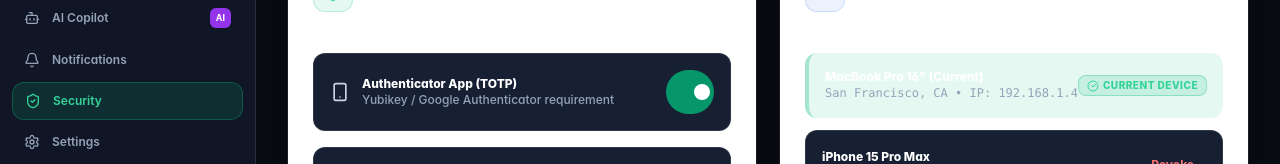
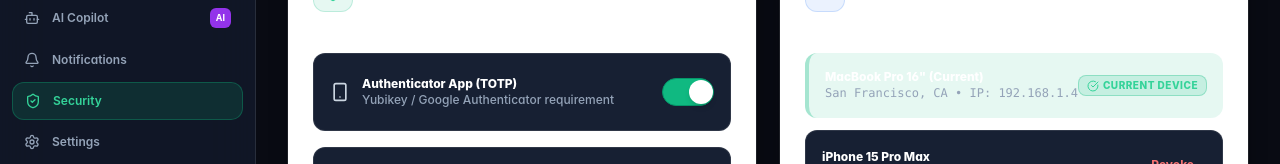
Before and after one commit to asparagam/alphavest, a React (Vite) app: page /security in a window 1280 px wide. Shown: the part 351-515 px from the top of the page. Built offline with nearby package versions, Linux system fonts and the light colour scheme.

Commit message:
Refine Security Toggle Switch component: Enterprise 52x28px track, 24px thumb, WCAG 2.2 AA focus ring

```diff
--- /dev/null
+++ b/src/components/ui/Toggle.tsx
@@ -0,0 +1,56 @@
+import React from 'react';
+import { clsx } from 'clsx';
+
+export interface ToggleProps {
+  checked: boolean;
+  onChange: (checked: boolean) => void;
+  disabled?: boolean;
+  label: string;
+  className?: string;
+}
+
+export const Toggle: React.FC<ToggleProps> = ({
+  checked,
+  onChange,
+  disabled = false,
+  label,
+  className,
+}) => {
+  const handleKeyDown = (e: React.KeyboardEvent<HTMLButtonElement>) => {
+    if (e.key === ' ' || e.key === 'Enter') {
+      e.preventDefault();
+      if (!disabled) onChange(!checked);
+    }
+  };
+
+  return (
+    <div className={clsx('inline-flex items-center justify-center min-h-[44px] min-w-[44px]', className)}>
+      <button
+        type="button"
+        role="switch"
+        aria-checked={checked}
+        aria-label={label}
+        disabled={disabled}
+        onClick={() => !disabled && onChange(!checked)}
+        onKeyDown={handleKeyDown}
+        className={clsx(
+          'w-[52px] h-[28px] rounded-full p-[2px] border transition-colors duration-200 flex items-center select-none active:scale-[0.98]',
+          'focus-visible:outline-none focus-visible:ring-2 focus-visible:ring-purple-500 focus-visible:ring-offset-2 dark:focus-visible:ring-offset-dark-card',
+          disabled
+            ? 'opacity-60 cursor-not-allowed bg-slate-200 border-slate-300 dark:bg-slate-800 dark:border-slate-700'
+            : checked
+            ? 'bg-emerald-500 border-emerald-600 hover:bg-emerald-600 dark:bg-emerald-500 dark:border-emerald-600 cursor-pointer'
+            : 'bg-slate-300 border-slate-400 hover:bg-slate-400 dark:bg-slate-700 dark:border-slate-600 dark:hover:bg-slate-600 cursor-pointer'
+        )}
+      >
+        <div
+          className={clsx(
+            'w-6 h-6 rounded-full bg-white shadow-md transition-transform duration-200 ease-in-out transform flex-shrink-0',
+            disabled ? 'bg-slate-300 dark:bg-slate-600' : '',
+            checked ? 'translate-x-[24px]' : 'translate-x-0'
+          )}
+        />
+      </button>
+    </div>
+  );
+};
--- a/src/pages/Security.tsx
+++ b/src/pages/Security.tsx
@@ -2,6 +2,7 @@ import React from 'react';
 import { Card, CardHeader, CardTitle } from '../components/ui/Card';
 import { Button } from '../components/ui/Button';
 import { Badge } from '../components/ui/Badge';
+import { Toggle } from '../components/ui/Toggle';
 import { usePortfolio } from '../context/PortfolioContext';
 import { useNotifications } from '../context/NotificationContext';
 import { ShieldCheck, Lock, Smartphone, Key, AlertOctagon, Laptop } from 'lucide-react';
@@ -10,8 +11,8 @@ export const Security: React.FC = () => {
   const { user, updateUserProfile } = usePortfolio();
   const { addToast } = useNotifications();
 
-  const toggle2FA = () => {
-    updateUserProfile({ twoFactorEnabled: !user.twoFactorEnabled });
+  const toggle2FA = (checked: boolean) => {
+    updateUserProfile({ twoFactorEnabled: checked });
   };
 
   const handleRevokeSession = (deviceName: string) => {
@@ -60,18 +61,11 @@ export const Security: React.FC = () => {
                   <p className="type-caption text-slate-700 dark:text-slate-400 font-medium">Yubikey / Google Authenticator requirement</p>
                 </div>
               </div>
-              <button
-                onClick={toggle2FA}
-                className={`w-12 h-6 rounded-full transition-colors p-1 cursor-pointer focus-visible:ring-2 focus-visible:ring-brand-500 min-h-[44px] min-w-[44px] flex items-center ${
-                  user.twoFactorEnabled ? 'bg-emerald-600' : 'bg-slate-300 dark:bg-slate-700'
-                }`}
-                aria-pressed={user.twoFactorEnabled}
-                aria-label="Toggle Authenticator App 2FA"
-              >
-                <div className={`w-4 h-4 rounded-full bg-white transition-transform ${
-                  user.twoFactorEnabled ? 'translate-x-6' : 'translate-x-0'
-                }`} />
-              </button>
+              <Toggle
+                checked={user.twoFactorEnabled}
+                onChange={toggle2FA}
+                label="Toggle Authenticator App 2FA"
+              />
             </div>
 
             {/* Biometric Touch / Face ID Card */}
--- a/src/pages/Settings.tsx
+++ b/src/pages/Settings.tsx
@@ -1,5 +1,6 @@
 import React from 'react';
 import { Card, CardHeader, CardTitle } from '../components/ui/Card';
+import { Toggle } from '../components/ui/Toggle';
 import { usePortfolio } from '../context/PortfolioContext';
 import { useTheme } from '../context/ThemeContext';
 import { Sun, Moon, DollarSign, Sliders, Bot } from 'lucide-react';
@@ -123,18 +124,11 @@ export const Settings: React.FC = () => {
 
             <div className="flex items-center justify-between p-3.5 rounded-xl bg-slate-50 border border-slate-200 dark:bg-dark-surface2 dark:border-white/10">
               <span className="text-xs font-extrabold text-slate-900 dark:text-slate-200">Automated Rebalancing</span>
-              <button
-                onClick={() => updateUserProfile({ autoRebalance: !user.autoRebalance })}
-                className={`w-12 h-6 rounded-full transition-colors p-1 cursor-pointer focus-visible:ring-2 focus-visible:ring-brand-500 min-h-[44px] min-w-[44px] flex items-center ${
-                  user.autoRebalance ? 'bg-emerald-600' : 'bg-slate-300 dark:bg-slate-700'
-                }`}
-                aria-pressed={user.autoRebalance}
-                aria-label="Toggle Automated Rebalancing"
-              >
-                <div className={`w-4 h-4 rounded-full bg-white transition-transform ${
-                  user.autoRebalance ? 'translate-x-6' : 'translate-x-0'
-                }`} />
-              </button>
+              <Toggle
+                checked={user.autoRebalance}
+                onChange={(checked) => updateUserProfile({ autoRebalance: checked })}
+                label="Toggle Automated Rebalancing"
+              />
             </div>
           </div>
         </Card>
```
Also changed, not shown: 1 other file (tests, documents, lock files or other folders).
